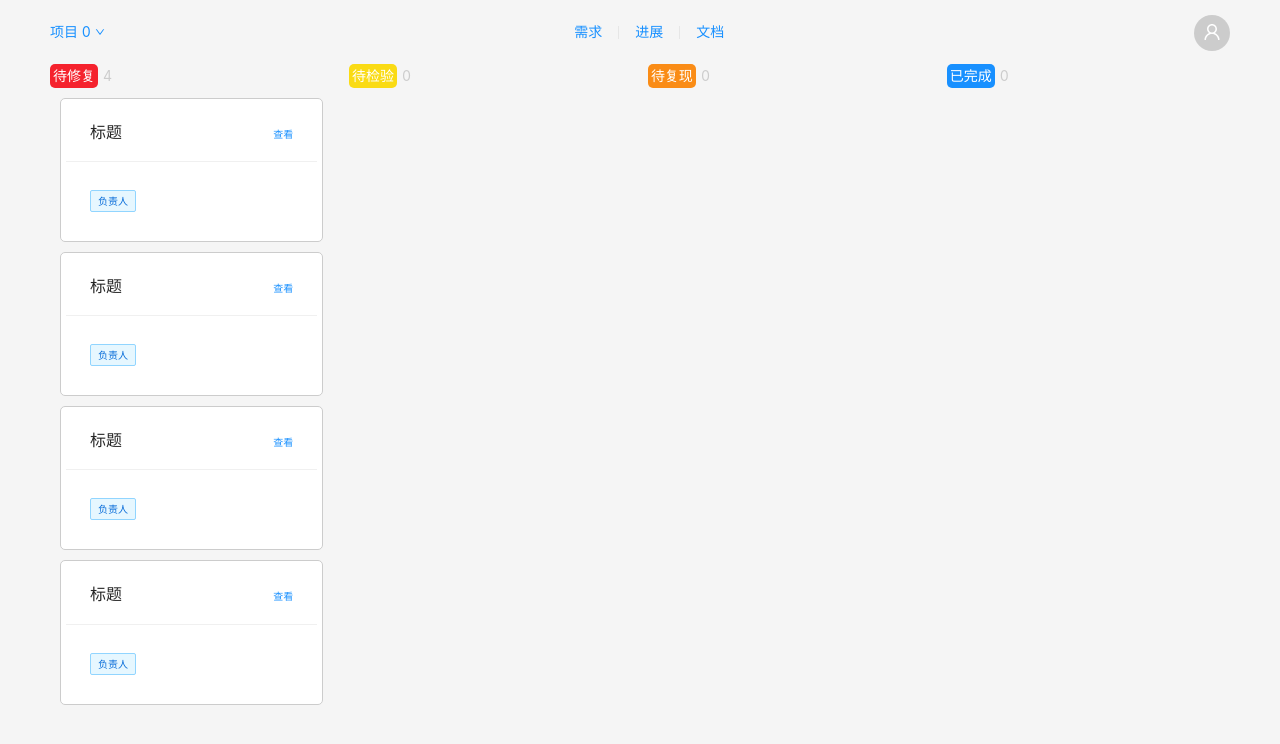
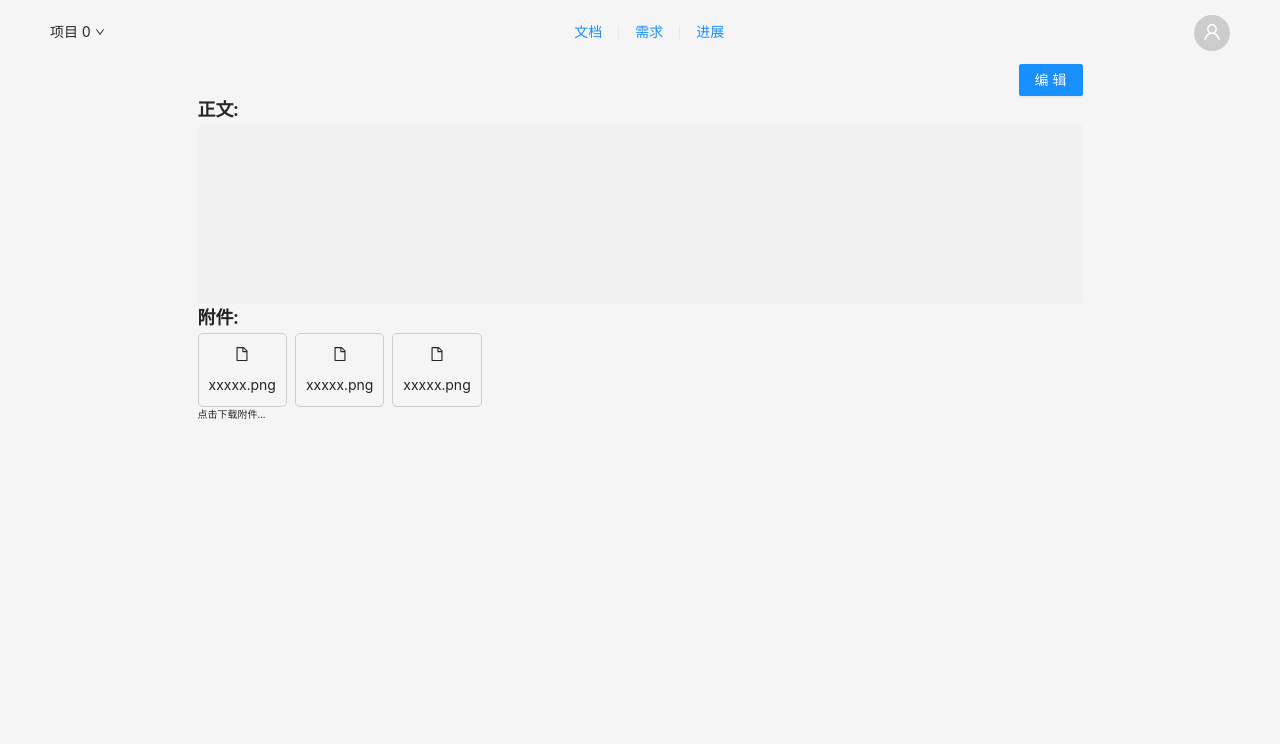
Before and after one commit to folson-han/term, a React app: page /#/document in a window 1280 px wide. Before the commit this address led to /home/demand. Shown: the top 744 px of the page. Built offline with nearby package versions, Linux system fonts and the light colour scheme.

Commit message:
:sparkles: add new features

```diff
--- a/package.json
+++ b/package.json
@@ -18,7 +18,9 @@
     "@types/qs": "^6.9.7",
     "@types/react": "^17.0.0",
     "@types/react-dom": "^17.0.0",
+    "@types/react-router-config": "^5.0.3",
     "@types/react-router-dom": "^5.1.8",
+    "@types/react-syntax-highlighter": "^13.5.2",
     "@types/redux-logger": "^3.0.9",
     "@typescript-eslint/eslint-plugin": "^4.5.0",
     "@typescript-eslint/parser": "^4.5.0",
@@ -70,9 +72,12 @@
     "react-app-polyfill": "^2.0.0",
     "react-dev-utils": "^11.0.3",
     "react-dom": "^17.0.2",
+    "react-markdown": "^6.0.2",
     "react-redux": "^7.2.4",
     "react-refresh": "^0.8.3",
+    "react-router-config": "^5.1.1",
     "react-router-dom": "^5.2.0",
+    "react-syntax-highlighter": "^15.4.3",
     "redux": "^4.1.0",
     "redux-logger": "^3.0.6",
     "redux-persist": "^6.0.0",
--- a/src/App.tsx
+++ b/src/App.tsx
@@ -1,12 +1,13 @@
 import React, { FC } from 'react';
 import './App.css';
-import { BrowserRouter as Router, Route, Redirect, Switch } from "react-router-dom";
+import { HashRouter as Router, Route, Switch } from "react-router-dom";
 import loadable from "@loadable/component";
 import { PersistGate } from "redux-persist/integration/react";
 import { Provider } from "react-redux";
 import { store, persistor } from "./store";
 import { Spin, ConfigProvider } from "antd";
 import zhCN from 'antd/lib/locale/zh_CN';
+import Home from "./views/Home/Home";
 
 const App: FC = () => {
     return <Provider store={store}>
@@ -14,10 +15,9 @@ const App: FC = () => {
             <ConfigProvider locale={zhCN}>
                 <Router>
                     <Switch>
-                        <Route exact path={"/"} render={() => {
-                            return <Redirect to={"/home"} />
+                        <Route path={"/"} render={() => {
+                            return <Home />
                         }} />
-                        <Route path={"/home"} component={loadable(() => import("./views/Home/Home"))} />
                         <Route path={"/login"} component={loadable(() => import("./views/Login/Login"))} />
                         <Route path={"*"} component={loadable(() => import("./views/UnKnow/UnKnow"))} />
                     </Switch>
--- a/src/reducers/login.ts
+++ b/src/reducers/login.ts
@@ -6,7 +6,7 @@ interface LoginState {
 }
 
 const login = (state: LoginState = {
-    isLogin: false,
+    isLogin: true,
 }, action: AnyAction) => {
     switch (action.type) {
         case LOGIN:
--- /dev/null
+++ b/src/utils/index.ts
@@ -0,0 +1 @@
+export * from "./format";
--- /dev/null
+++ b/src/views/Home/Document/Document.module.less
@@ -0,0 +1,41 @@
+.document{
+  width: 75%;
+  margin: 0 auto;
+  .operation{
+    text-align: right;
+  }
+  .description{
+    .title{
+      font-size: 18px;
+      font-weight: bolder;
+    }
+    .content{
+      min-height: 180px;
+      box-sizing: border-box;
+      padding: 10px;
+      border-radius: 5px;
+      background: #f1f1f1;
+    }
+  }
+
+  .annex{
+    .title{
+      font-size: 18px;
+      font-weight: bolder;
+    }
+    .content{
+      .item{
+        padding: 10px;
+        border: 1px solid #ccc;
+        border-radius: 5px;
+        cursor: pointer;
+        &:hover{
+          border-color: #1890ff;
+        }
+      }
+    }
+    .desc{
+      font-size: 10px;
+    }
+  }
+}
--- a/src/views/Home/Document/Document.tsx
+++ b/src/views/Home/Document/Document.tsx
@@ -1,8 +1,90 @@
-import React, { FC } from "react";
+import React, { FC, useState } from "react";
+import css from "./Document.module.less";
+import {Button, Space, Modal, Input} from "antd";
+import { FileOutlined } from "@ant-design/icons";
+import ReactMarkdown from 'react-markdown';
+import {Prism as SyntaxHighlighter} from 'react-syntax-highlighter';
+import {dark} from 'react-syntax-highlighter/dist/esm/styles/prism';
+
+const components = {
+    code({node, inline, className, children, ...props}: any) {
+        const match = /language-(\w+)/.exec(className || '')
+        return !inline && match ? (
+            <SyntaxHighlighter style={dark} language={match[1]} PreTag="div" children={String(children).replace(/\n$/, '')} {...props} />
+        ) : (
+            <code className={className} {...props}>
+                {children}
+            </code>
+        )
+    }
+}
 
 const Document: FC = () => {
+    const [visible, setVisible] = useState<boolean>(false);
+    const [markdown, setMarkdown] = useState<string>("");
+    const [description, setDescription] = useState<string>("");
+
+    function sendMarkdown(){
+        setDescription(markdown);
+        setVisible(false);
+    }
+
     return <>
-        文档
+        <div className={css.document}>
+            <div className={css.operation}>
+                <Button type={"primary"} onClick={() => { setVisible(true); }}>
+                    编辑
+                </Button>
+            </div>
+            <div className={css.description}>
+                <div className={css.title}>
+                    正文:
+                </div>
+                <div className={css.content}>
+                    <ReactMarkdown components={components} children={description} />
+                </div>
+            </div>
+            <div className={css.annex}>
+                <div className={css.title}>
+                    附件:
+                </div>
+                <div className={css.content}>
+                    <Space>
+                        <div className={css.item}>
+                            <Space direction={"vertical"} align="center">
+                                <FileOutlined />
+                                xxxxx.png
+                            </Space>
+                        </div>
+                        <div className={css.item}>
+                            <Space direction={"vertical"} align="center">
+                                <FileOutlined />
+                                xxxxx.png
+                            </Space>
+                        </div>
+                        <div className={css.item}>
+                            <Space direction={"vertical"} align="center">
+                                <FileOutlined />
+                                xxxxx.png
+                            </Space>
+                        </div>
+                    </Space>
+                </div>
+                <div className={css.desc}>
+                    点击下载附件...
+                </div>
+            </div>
+        </div>
+        <Modal visible={visible} width={"60vw"} onCancel={() => { setVisible(false); }} onOk={sendMarkdown}>
+            <div style={{ width: "100%", height: "100%", display: "flex" }}>
+                <div style={{ width: "50%" }}>
+                    <Input.TextArea rows={30} value={markdown} onChange={(e) => { setMarkdown(e.target.value) }} />
+                </div>
+                <div style={{ width: "50%", height: "100%", padding: 5, boxSizing: "border-box" }}>
+                    <ReactMarkdown components={components} children={markdown} />
+                </div>
+            </div>
+        </Modal>
     </>
 }
 
--- a/src/views/Home/Headway/Headway.tsx
+++ b/src/views/Home/Headway/Headway.tsx
@@ -1,9 +1,26 @@
 import React, { FC } from "react";
+import { Calendar } from "antd";
+import css from "./headway.module.less";
 
 const Headway: FC = () => {
-    return <>
-        进展
-    </>
+    function dateCellRender(value: any) {
+        console.log(value.month() + "月" + value.date() + "日");
+        return (
+            <ul className="events">
+                {
+                    null
+                }
+            </ul>
+        );
+    }
+
+    function headerRender(HeaderRender: any){
+        return null;
+    }
+
+    return <div className={css.headway}>
+        <Calendar dateCellRender={dateCellRender} headerRender={headerRender} />
+    </div>
 }
 
 export default Headway;
--- /dev/null
+++ b/src/views/Home/Headway/headway.module.less
@@ -0,0 +1,3 @@
+.headway{
+
+}
--- a/src/views/Home/Home.tsx
+++ b/src/views/Home/Home.tsx
@@ -1,14 +1,19 @@
 import React, { FC, useState } from "react";
 import css from "./Home.module.less";
-import { Route, Switch, Link, Redirect } from "react-router-dom";
+import { Route, Switch, Link, Redirect, useHistory } from "react-router-dom";
 import loadable from "@loadable/component";
 import { Layout, Dropdown, Menu, Space, Avatar, Divider } from "antd";
 import { DownOutlined, UserOutlined } from "@ant-design/icons";
 
 const Home: FC = () => {
+    const history = useHistory();
     const [activeProject, setActiveProject] = useState<string>("项目 0");
     function choose(menuInfo: any){
         setActiveProject(menuInfo.key);
+    }
+
+    function toUser(){
+        history.push("/user");
     }
 
     return <Layout className={css.home}>
@@ -23,35 +28,38 @@ const Home: FC = () => {
                         })
                     }
                 </Menu>}>
-                    <a className="ant-dropdown-link" onClick={e => e.preventDefault()}>
+                    <span className="ant-dropdown-link" onClick={e => e.preventDefault()}>
                         { activeProject } <DownOutlined />
-                    </a>
+                    </span>
                 </Dropdown>
             </div>
             <div>
                 <Space split={<Divider type="vertical" />}>
-                    <Link to={"/home/demand"}>
+                    <Link to={"/document"}>
+                        文档
+                    </Link>
+                    <Link to={"/demand"}>
                         需求
                     </Link>
-                    <Link to={"/home/headway"}>
+                    <Link to={"/headway"}>
                         进展
-                    </Link>
-                    <Link to={"/home/document"}>
-                        文档
                     </Link>
                 </Space>
             </div>
             <div>
-                <Avatar size={36} icon={<UserOutlined />} />
+                <span onClick={toUser} style={{ cursor: "pointer" }}>
+                    <Avatar size={36} icon={<UserOutlined />} />
+                </span>
             </div>
         </Layout.Header>
         <Layout.Content className={css.content}>
             <Switch>
-                <Route path={"/home/demand"} component={loadable(() => import("./Demand/Demand"))} />
-                <Route path={"/home/headway"} component={loadable(() => import("./Headway/Headway"))} />
-                <Route path={"/home/document"} component={loadable(() => import("./Document/Document"))} />
+                <Route path={"/user"} component={loadable(() => import("./User/User"))} />
+                <Route path={"/demand"} component={loadable(() => import("./Demand/Demand"))} />
+                <Route path={"/headway"} component={loadable(() => import("./Headway/Headway"))} />
+                <Route path={"/document"} component={loadable(() => import("./Document/Document"))} />
                 <Route render={() => {
-                    return <Redirect to={"/home/demand"} />
+                    return <Redirect to={"/document"} />
                 }} />
             </Switch>
         </Layout.Content>
--- /dev/null
+++ b/src/views/Home/User/User.tsx
@@ -0,0 +1,9 @@
+import React, {FC} from "react";
+
+const User: FC = () => {
+    return <>
+        用户
+    </>
+}
+
+export default User;
```
Also changed, not shown: src/utils/format.ts (added, +12 -0 lines), 1 other file (tests, documents, lock files or other folders).
